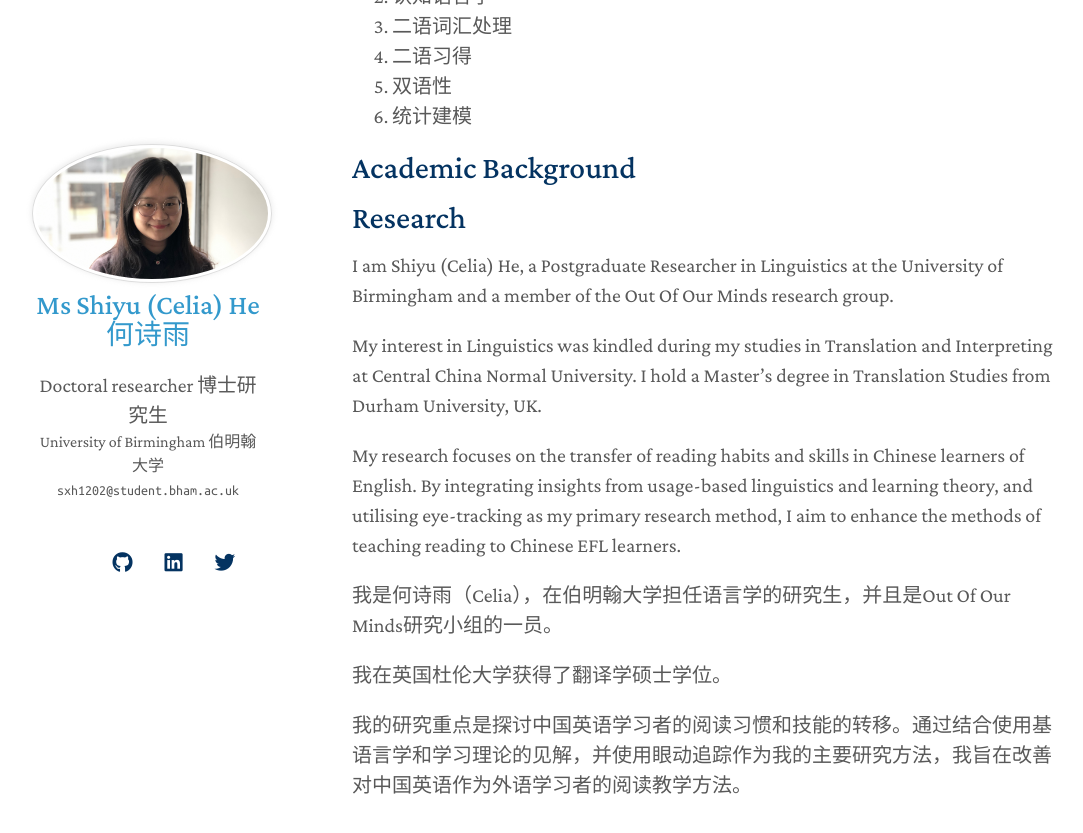
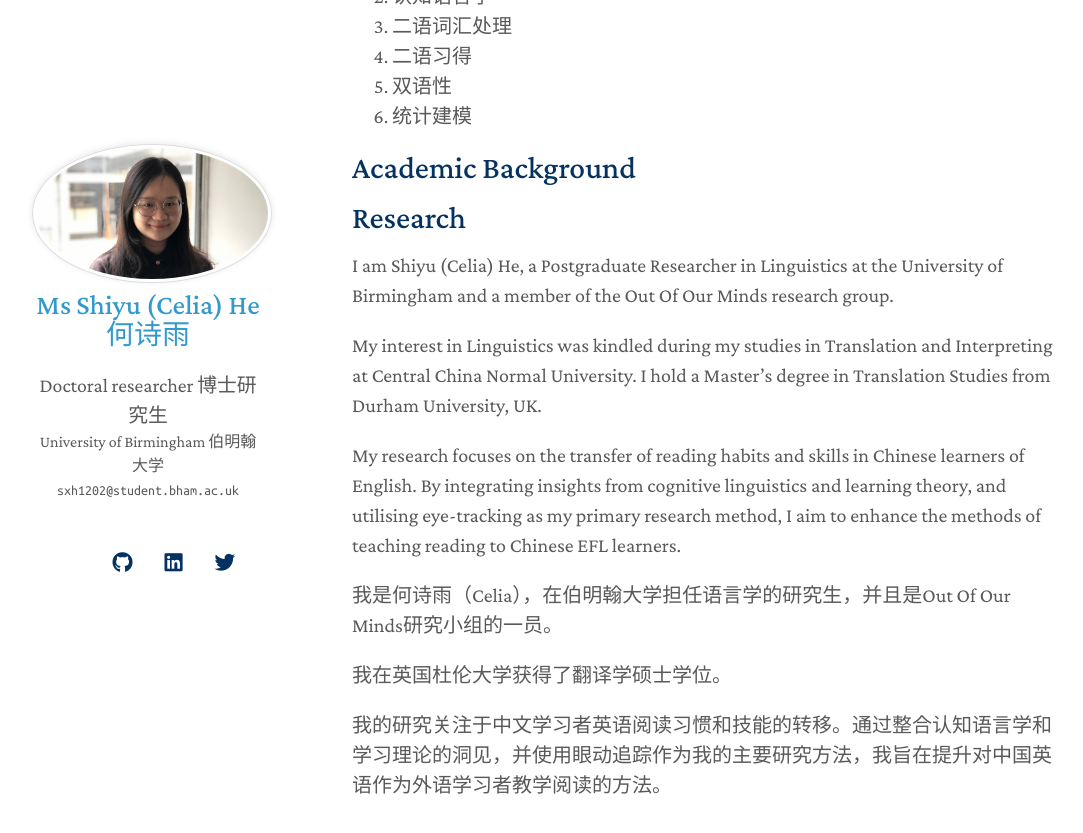
Before and after one commit to ShiyuHeCelia/ShiyuHeCelia.github.io, a Jekyll site: the page built from index.md, in a window 1280 px wide and 900 px high, scrolled down 1024 px. Shown: the top 833 px of the window, without its empty margins (96-1179 px from the left). Built offline with Jekyll 4.4.1, drawn with Linux system fonts in a browser that asks for light colours; nearby versions of some CDN libraries; comment, search, counter and statistics services are not loaded; a style sheet for code colours, icons or effects is not loaded; our own code applies the rules of GitHub Pages for plain Markdown files.

Commit message:
Update index.md

```diff
--- a/index.md
+++ b/index.md
@@ -34,13 +34,13 @@ I am Shiyu (Celia) He, a Postgraduate Researcher in Linguistics at the Universit
 
 My interest in Linguistics was kindled during my studies in Translation and Interpreting at Central China Normal University. I hold a Master's degree in Translation Studies from Durham University, UK.
 
-My research focuses on the transfer of reading habits and skills in Chinese learners of English. By integrating insights from usage-based linguistics and learning theory, and utilising eye-tracking as my primary research method, I aim to enhance the methods of teaching reading to Chinese EFL learners.
+My research focuses on the transfer of reading habits and skills in Chinese learners of English. By integrating insights from cognitive linguistics and learning theory, and utilising eye-tracking as my primary research method, I aim to enhance the methods of teaching reading to Chinese EFL learners.
 
 我是何诗雨（Celia），在伯明翰大学担任语言学的研究生，并且是Out Of Our Minds研究小组的一员。
 
 我在英国杜伦大学获得了翻译学硕士学位。
 
-我的研究重点是探讨中国英语学习者的阅读习惯和技能的转移。通过结合使用基语言学和学习理论的见解，并使用眼动追踪作为我的主要研究方法，我旨在改善对中国英语作为外语学习者的阅读教学方法。
+我的研究关注于中文学习者英语阅读习惯和技能的转移。通过整合认知语言学和学习理论的洞见，并使用眼动追踪作为我的主要研究方法，我旨在提升对中国英语作为外语学习者教学阅读的方法。
 
 
 <!-- {% include_relative _includes/publications.md %}
```
